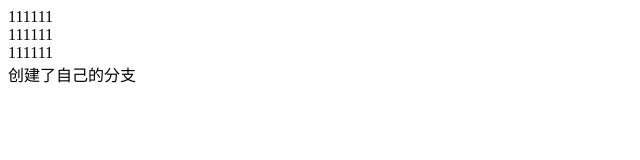
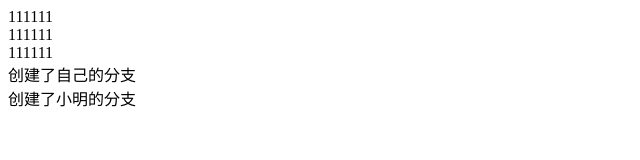
Before and after one commit to tangqiuyong/myapp_tqy, a plain HTML site: page index.html in a window 1280 px wide. Shown: the whole page, without its empty margins (0-640 px from the left). Drawn offline with Linux system fonts and the light colour scheme.

Commit message:
创建了小明的分支

```diff
--- a/index.html
+++ b/index.html
@@ -13,5 +13,6 @@
 <div>111111</div>
 <div>111111</div>
 <div>创建了自己的分支</div>
+<div>创建了小明的分支</div>
 
 </html>
```
